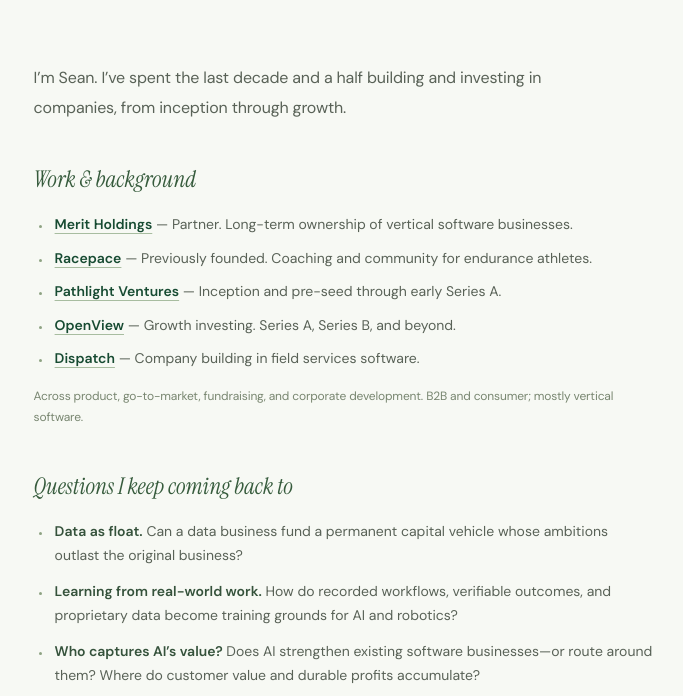
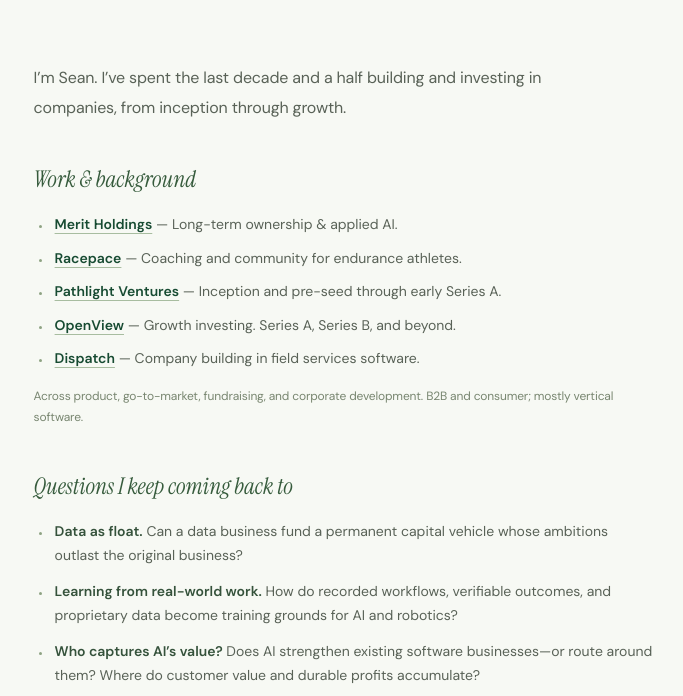
Before and after one commit to seandougfan/sdf, an Astro site: page / in a window 1280 px wide. Shown: the part 100-796 px from the top of the page, without its empty margins (86-769 px from the left). Built offline with nearby package versions, Linux system fonts and the light colour scheme; Astro itself is replaced by a stand-in of ours.

Commit message:
Simplify Merit and Racepace descriptions

```diff
--- a/src/pages/index.astro
+++ b/src/pages/index.astro
@@ -10,8 +10,8 @@
   <section id="work" class="home-section narrative">
     <h2>Work & background</h2>
     <ul class="skim-list work-list">
-      <li><a href="https://www.meritholdings.com/" target="_blank" rel="noreferrer">Merit Holdings</a> <span>— Partner. Long-term ownership of vertical software businesses.</span></li>
-      <li><a href="https://www.racepace.cc/" target="_blank" rel="noreferrer">Racepace</a> <span>— Previously founded. Coaching and community for endurance athletes.</span></li>
+      <li><a href="https://www.meritholdings.com/" target="_blank" rel="noreferrer">Merit Holdings</a> <span>— Long-term ownership &amp; applied AI.</span></li>
+      <li><a href="https://www.racepace.cc/" target="_blank" rel="noreferrer">Racepace</a> <span>— Coaching and community for endurance athletes.</span></li>
       <li><a href="https://pathlight.vc/" target="_blank" rel="noreferrer">Pathlight Ventures</a> <span>— Inception and pre-seed through early Series A.</span></li>
       <li><a href="https://openviewpartners.com/" target="_blank" rel="noreferrer">OpenView</a> <span>— Growth investing. Series A, Series B, and beyond.</span></li>
       <li><a href="https://dispatch.me/" target="_blank" rel="noreferrer">Dispatch</a> <span>— Company building in field services software.</span></li>
```
